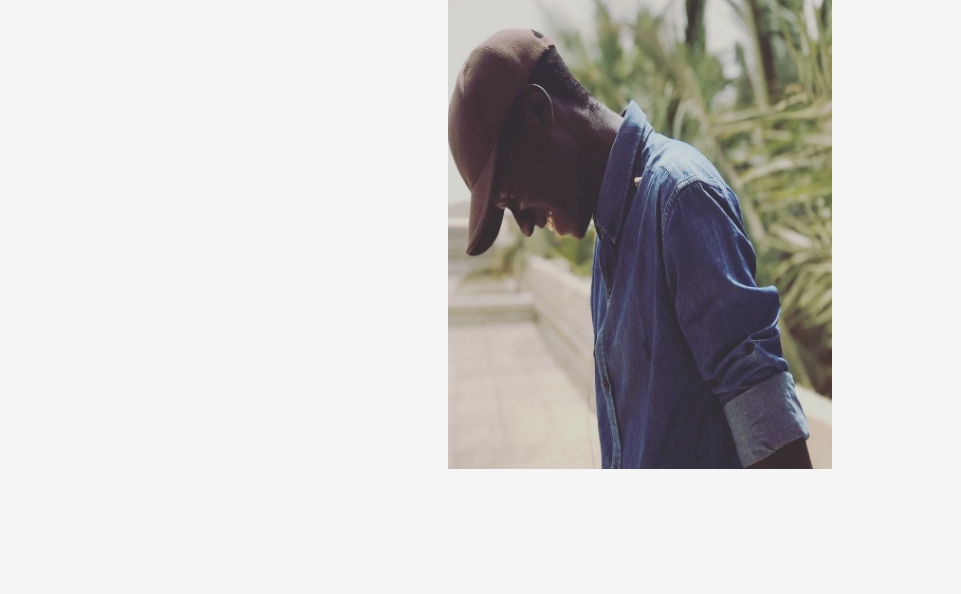
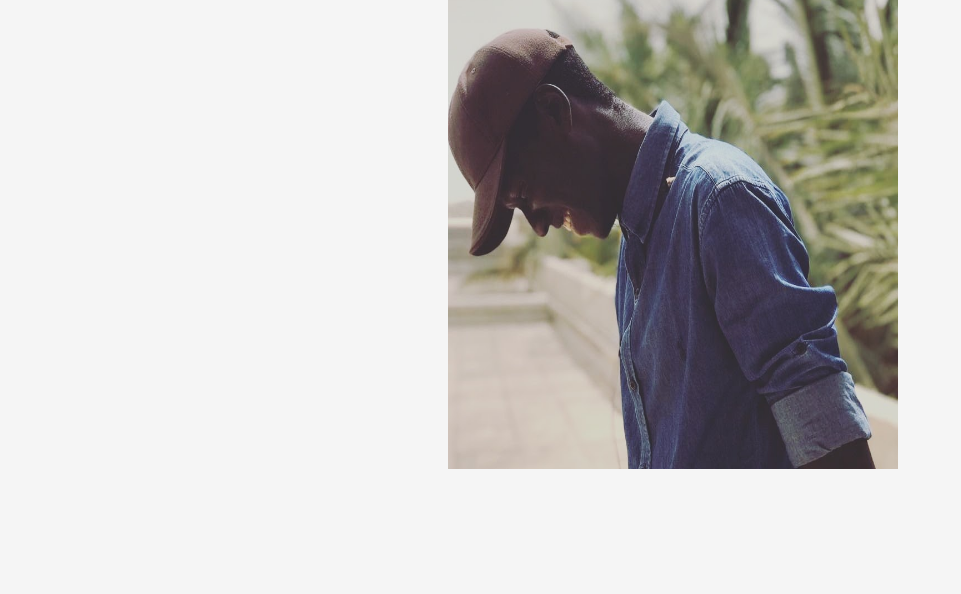
Before and after one commit to MouhamedHa/WXhzyjsl-afzidjportfoliopkdik265544, a plain HTML site: page index.html in a window 1280 px wide. Shown: the part 206-800 px from the top of the page, without its empty margins (0-961 px from the left). Drawn offline with Linux system fonts and the light colour scheme.

Commit message:
Update index.html

```diff
--- a/index.html
+++ b/index.html
@@ -10,7 +10,7 @@
 <body>
     <div class="card">
         <div class="front">
-            <img src="img1.JPEG" style="width: 100%; height: 100%;">
+            <img src="img1.JPEG" style="width: 450px; height: 100%;">
         </div>
         <div class="back">
             <div class="details">
```
